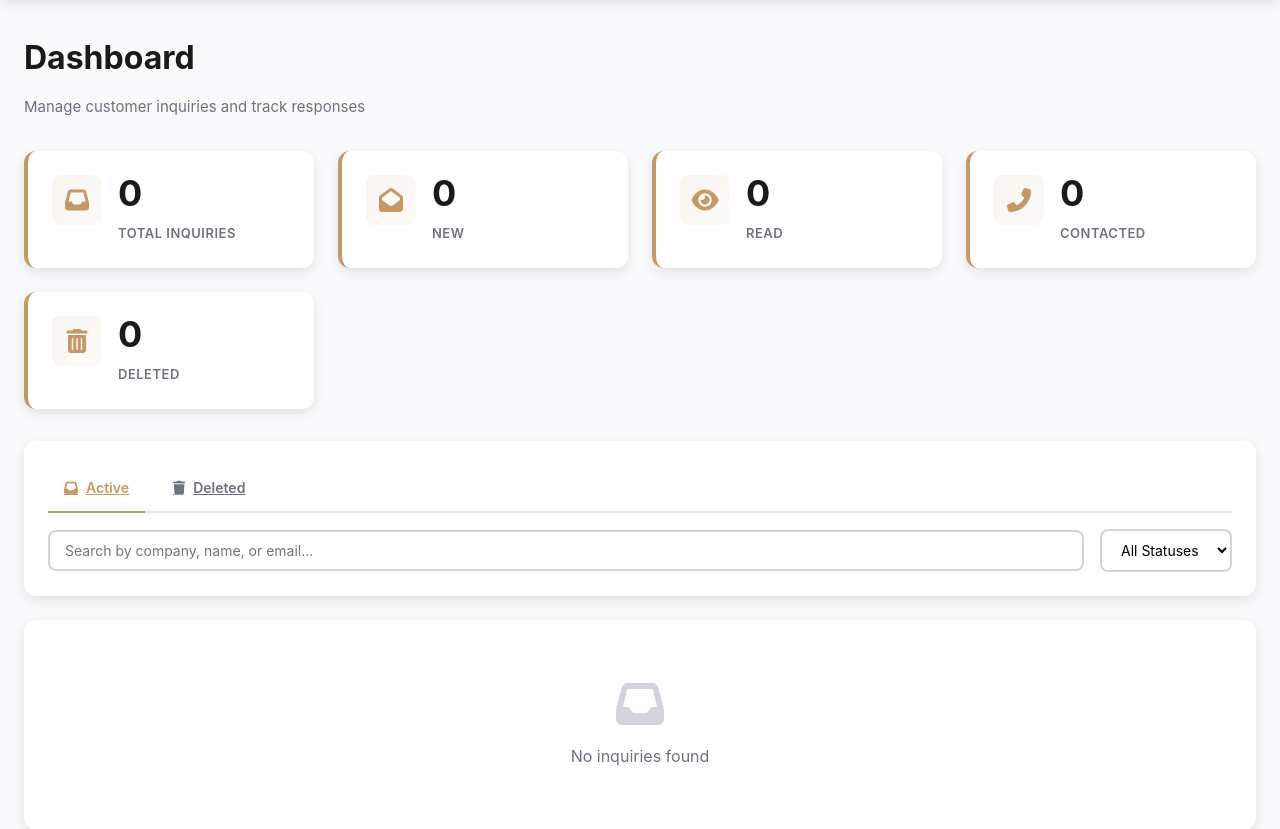
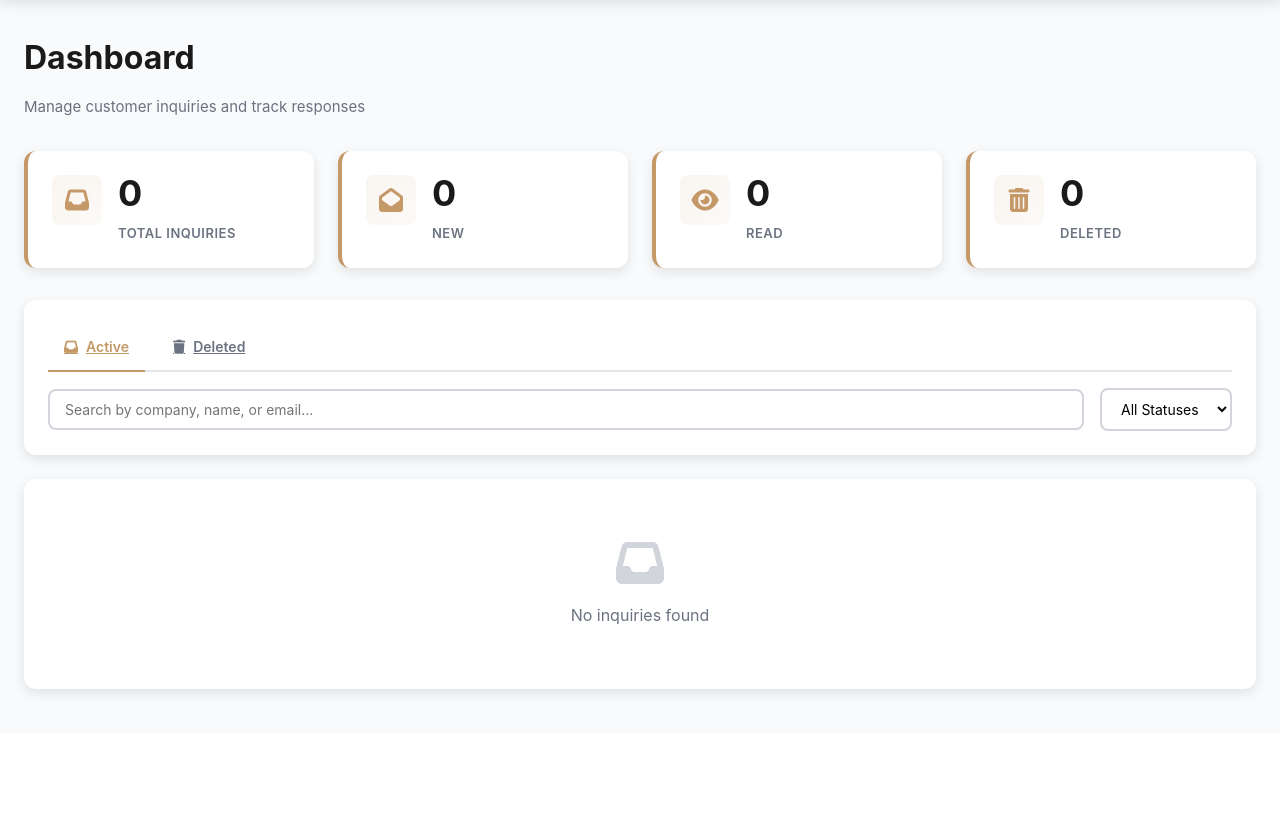
Before and after one commit to PatelAaryan03/Vinpack, a PHP site: page /admin/dashboard.php in a window 1280 px wide. Shown: the part 67-896 px from the top of the page. After the commit the page ends 764 px from the top, so only its background shows below. Run offline with PHP 8.4, Linux system fonts and the light colour scheme; the visitor is signed in with stand-in values (Sample User, id 1); data that the repository does not hold is empty.

Commit message:
Fix: Remove contacted card from admin dashboard stats
- Removed the 'Contacted' stat card from dashboard stats grid
- Stats now display: Total, New, Read, and Deleted inquiries
- Cleaner dashboard layout with focused metrics

```diff
--- a/public/admin/dashboard.php
+++ b/public/admin/dashboard.php
@@ -249,16 +249,6 @@ if ($view === 'deleted') {
                 <div class="stat-content">
                     <div class="stat-number"><?php echo $statusCounts['read'] ?? 0; ?></div>
                     <div class="stat-label">Read</div>
-                </div>
-            </div>
-
-            <div class="stat-card">
-                <div class="stat-icon">
-                    <i class="fas fa-phone-alt"></i>
-                </div>
-                <div class="stat-content">
-                    <div class="stat-number"><?php echo $statusCounts['contacted'] ?? 0; ?></div>
-                    <div class="stat-label">Contacted</div>
                 </div>
             </div>
         <?php endif; ?>
```
